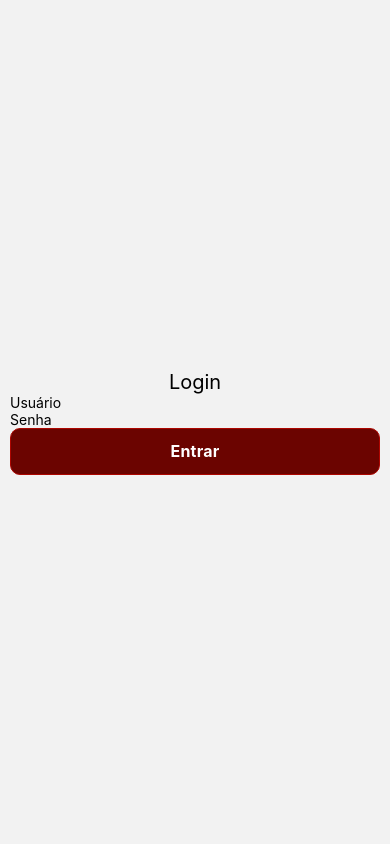
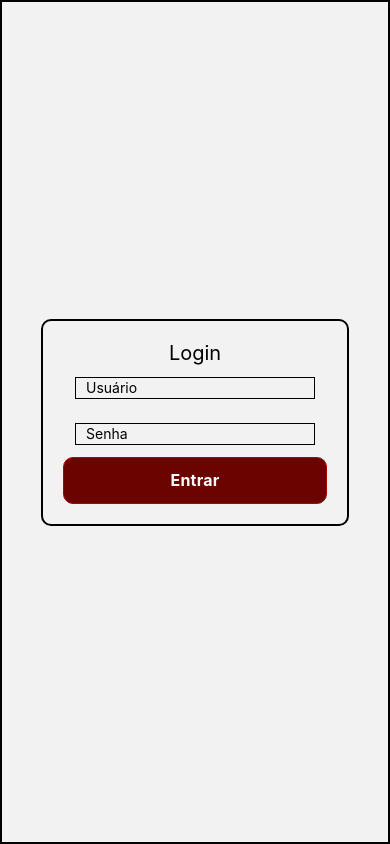
Before and after one commit to thiagocarvalho93/exercicios-react-native, a React Native app in the folder jogo-de-cartas/: screen /Login in a window 390 px wide. Built offline with nearby package versions, Linux system fonts and the light colour scheme.

Commit message:
Tela login

```diff
--- a/jogo-de-cartas/src/screens/Login/index.js
+++ b/jogo-de-cartas/src/screens/Login/index.js
@@ -11,16 +11,17 @@ const Login = () => {
 
   return (
     <View style={styles.container}>
+      <View style={styles.box}>
         <Text style={styles.text}>Login</Text>
         <TextInput
           placeholder="Usuário"
-        styles={styles.input}
+          style={styles.input}
           value={usuarioInput}
           onChange={(e) => setUsuarioInput(e.target.value)}
         />
         <TextInput
           placeholder="Senha"
-        styles={styles.input}
+          style={styles.input}
           value={senhaInput}
           onChange={(e) => setSenhaInput(e.target.value)}
         />
@@ -30,6 +31,7 @@ const Login = () => {
           action={() => signIn(usuarioInput, senhaInput)}
         />
       </View>
+    </View>
   );
 };
 
--- a/jogo-de-cartas/src/screens/Login/styles.js
+++ b/jogo-de-cartas/src/screens/Login/styles.js
@@ -5,9 +5,16 @@ export const styles = StyleSheet.create({
     flex: 1,
     padding: 10,
     justifyContent: "center",
+    alignItems: "center",
+    borderWidth: 2,
+  },
+  box: {
+    borderWidth: 2,
+    padding: 20,
+    borderRadius: 10,
   },
   input: {
-    height: 80,
+    height: 15,
     margin: 12,
     borderWidth: 1,
     padding: 10,
```
Lines whose indentation alone changed are shown as unchanged.
